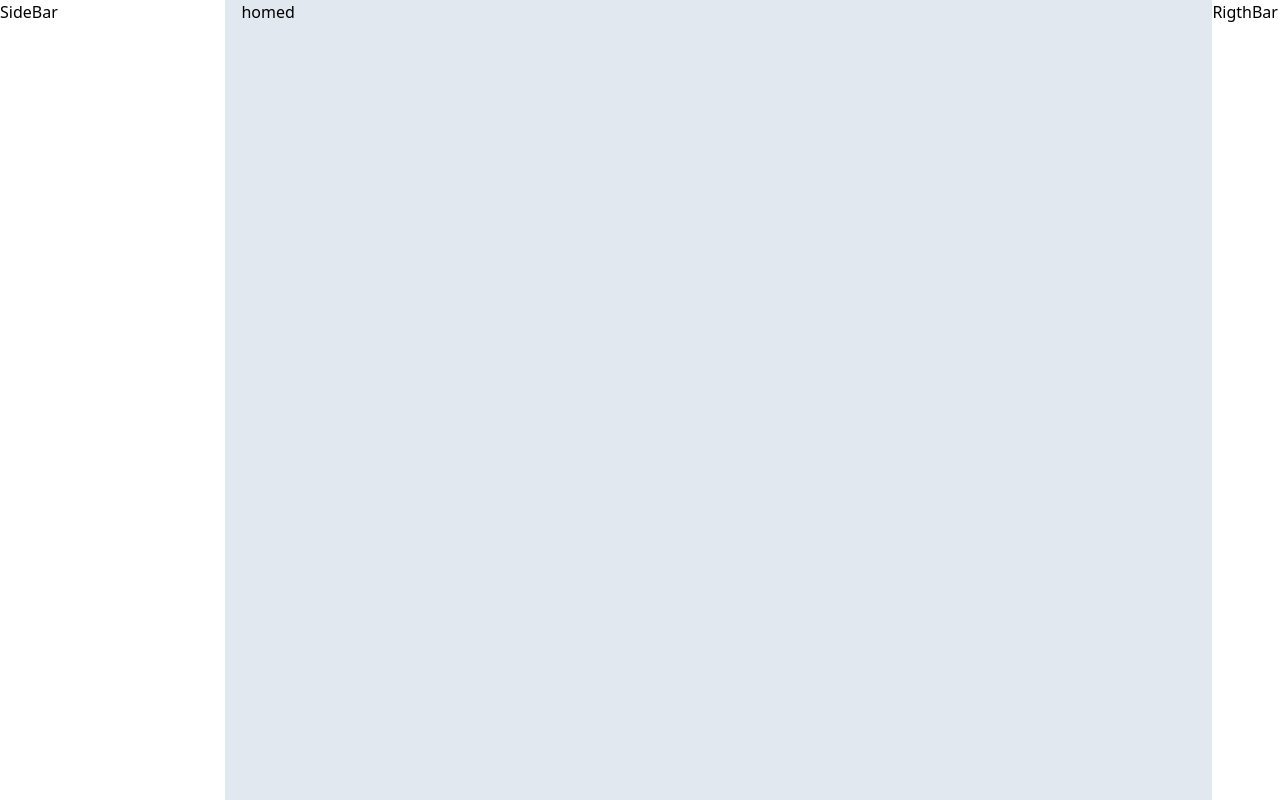
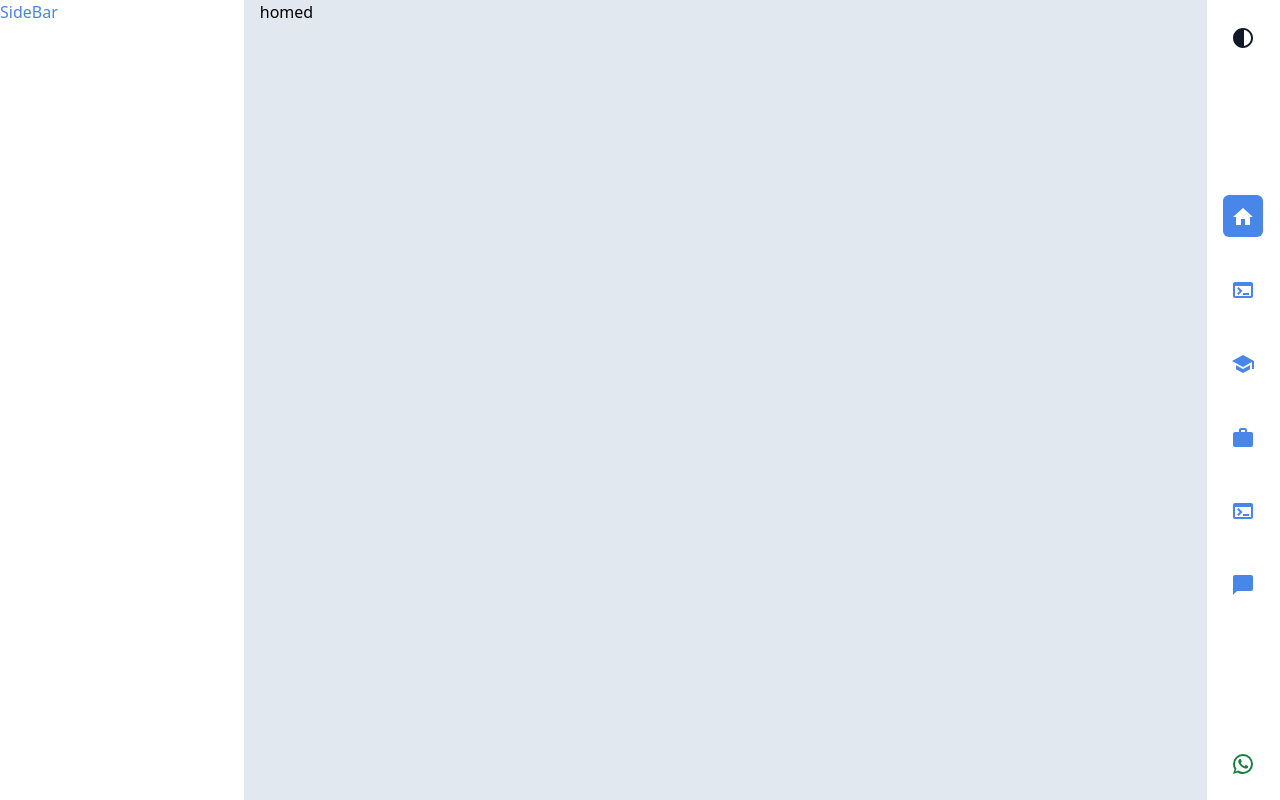
Before and after one commit to danieldjakam/my-portfolio, a React (Create React App) app: page / in a window 1280 px wide. Built offline with nearby package versions, Linux system fonts and the light colour scheme.

Commit message:
make sidebar

```diff
--- a/package.json
+++ b/package.json
@@ -10,11 +10,13 @@
     "@testing-library/jest-dom": "^5.17.0",
     "@testing-library/react": "^13.4.0",
     "@testing-library/user-event": "^13.5.0",
+    "framer-motion": "^11.3.24",
     "my-portfolio": "file:",
     "react": "^18.3.1",
     "react-dom": "^18.3.1",
     "react-router-dom": "^6.26.0",
     "react-scripts": "5.0.1",
+    "react-scroll": "^1.9.0",
     "web-vitals": "^2.1.4"
   },
   "scripts": {
--- a/src/App.css
+++ b/src/App.css
@@ -5,3 +5,11 @@
 .section-width{
     width: calc(100vw - (250px + 75px));
 }
+
+.main{
+    overflow-y: scroll;
+}
+
+.main::-webkit-scrollbar{
+    display: none;
+}
--- a/src/components/Sections/Home.jsx
+++ b/src/components/Sections/Home.jsx
@@ -2,7 +2,7 @@ import React from 'react'
 
 function Home() {
 	return (
-		<div className='section-width'>
+		<div id='home' className='h-screen section-width'>
 			homed
 		</div>
 	)
--- /dev/null
+++ b/src/components/Sections/Services.jsx
@@ -0,0 +1,11 @@
+import React from 'react'
+
+function Services() {
+    return (
+        <div id='services' className='h-screen'>
+            Services
+        </div>
+    )
+}
+
+export default Services
--- a/src/components/global/RigthBar.jsx
+++ b/src/components/global/RigthBar.jsx
@@ -1,9 +1,96 @@
+import ContrastRoundedIcon from '@mui/icons-material/ContrastRounded';
 import React from 'react'
+import { ChatBubble, Home, School, Terminal, WhatsApp, Work } from '@mui/icons-material';
+import CustomBtn from '../ui/CustomBtn';
+import {useTheme} from '../../context/themeContext'
+import { Link, animateScroll as scroll } from 'react-scroll';
 
 function RigthBar() {
+	const {darkMode, toggleTheme} = useTheme();
 	return (
-		<div className='w-[75px] bg-white'>
-			RigthBar
+		<div className='w-[75px] bg-white dark:bg-gray-900 flex flex-col items-center justify-between py-4'>
+			<div className="theme">
+				<CustomBtn text={<ContrastRoundedIcon/>} color={darkMode ? 'text-white' : 'text-gray-900'} bgColor={'transparent'}
+					onClick={() => {toggleTheme()}} />
+			</div>
+
+			<div className="links flex flex-col items-center space-y-8">
+				<CustomBtn text={
+						<Link
+							to="home"
+							smooth={true}
+							duration={500}
+						>
+							<Home/>
+						</Link>
+					}
+					color={'text-white'} bgColor={'bg-primary'} bgFonced={'bg-primary-fonced'} />
+
+				<CustomBtn
+					text={
+						<Link
+							to="services"
+							smooth={true}
+							duration={500}
+						>
+							<Terminal/>
+						</Link>
+					}
+					color={'text-primary'} bgColor={darkMode ? 'bg-gray-900' : 'bg-white'} className={'hover:bg-primary hover:text-white duration-500'} />
+
+
+				<CustomBtn
+					text={
+						<Link
+							to="services"
+							smooth={true}
+							duration={500}
+						>
+							<School/>
+						</Link>
+					}
+					color={'text-primary'} bgColor={darkMode ? 'bg-gray-900' : 'bg-white'} className={'hover:bg-primary hover:text-white duration-500'} />
+
+				<CustomBtn
+					text={
+						<Link
+							to="services"
+							smooth={true}
+							duration={500}
+						>
+							<Work/>
+						</Link>
+					}
+					color={'text-primary'} bgColor={darkMode ? 'bg-gray-900' : 'bg-white'} className={'hover:bg-primary hover:text-white duration-500'} />
+
+				<CustomBtn
+					text={
+						<Link
+							to="services"
+							smooth={true}
+							duration={500}
+						>
+							<Terminal/>
+						</Link>
+					}
+					color={'text-primary'} bgColor={darkMode ? 'bg-gray-900' : 'bg-white'} className={'hover:bg-primary hover:text-white duration-500'} />
+
+				<CustomBtn
+					text={
+						<Link
+							to="services"
+							smooth={true}
+							duration={500}
+						>
+							<ChatBubble/>
+						</Link>
+					}
+					color={'text-primary'} bgColor={darkMode ? 'bg-gray-900' : 'bg-white'} className={'hover:bg-primary hover:text-white duration-500'} />
+			</div>
+
+			<div className="whatsapp">
+			<CustomBtn text={<WhatsApp/>} color={!darkMode ? 'text-green-700' : 'text-green-400'} bgColor={'#fff'} bgFonced={''} />
+			</div>
 		</div>
 	)
 }
--- a/src/components/global/SideBar.jsx
+++ b/src/components/global/SideBar.jsx
@@ -2,7 +2,7 @@ import React from 'react'
 
 function SideBar() {
 	return (
-		<div className='w-[250px] bg-white	'>
+		<div className='w-[250px] bg-white dark:bg-gray-900 text-primary dark:text-primary-dark'>
 			SideBar
 		</div>
 	)
--- /dev/null
+++ b/src/components/ui/CustomBtn.jsx
@@ -0,0 +1,11 @@
+import * as React from 'react';
+
+export default function CustomBtn({text, color, bgColor, onClick, className}) {
+    const c = color ? `${color}` : 'text-white';
+    const b = bgColor ? `${bgColor}` : 'bg-primary';
+    return (
+        <button onClick={onClick} className={`${c} rounded-md ${b} py-2 px-2 ${className}`}>
+            {text}
+        </button>
+    );
+}
--- a/src/pages/ClientSide.jsx
+++ b/src/pages/ClientSide.jsx
@@ -2,13 +2,15 @@ import React from 'react'
 import SideBar from '../components/global/SideBar'
 import RigthBar from '../components/global/RigthBar'
 import Home from '../components/Sections/Home'
+import Services from '../components/Sections/Services'
 
 function ClientSide() {
     return (
-        <div className='flex bg-slate-200 h-[100vh]'>
+        <div className='flex bg-slate-200 dark:bg-gray-800 h-[100vh]'>
             <SideBar/>
             <div className="main px-4">
                 <Home/>
+                <Services/>
             </div>
             <RigthBar/>
         </div>
--- a/tailwind.config.js
+++ b/tailwind.config.js
@@ -10,6 +10,7 @@ module.exports = {
 				light: '#4886E9',
 				DEFAULT: '#4886E9',
 				dark: '#2c7a7b',
+				fonced: '#3A6BBA'
 			},
 		},
 		},
```
Also changed, not shown: 1 other file (tests, documents, lock files or other folders). Lines whose indentation alone changed are shown as unchanged.
